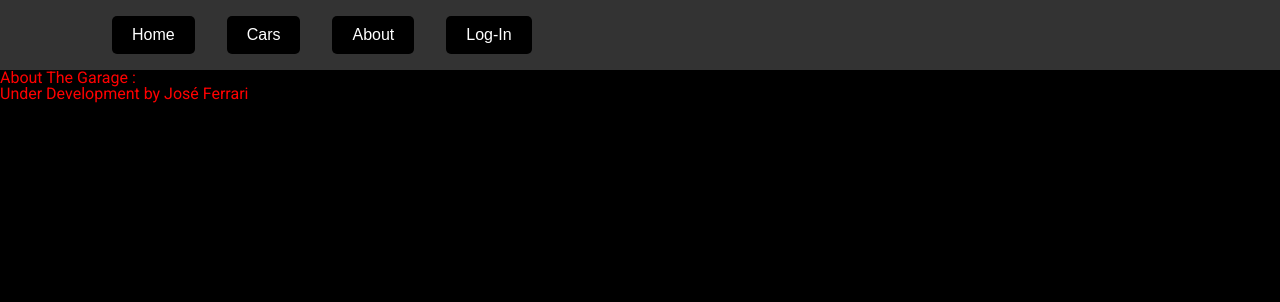
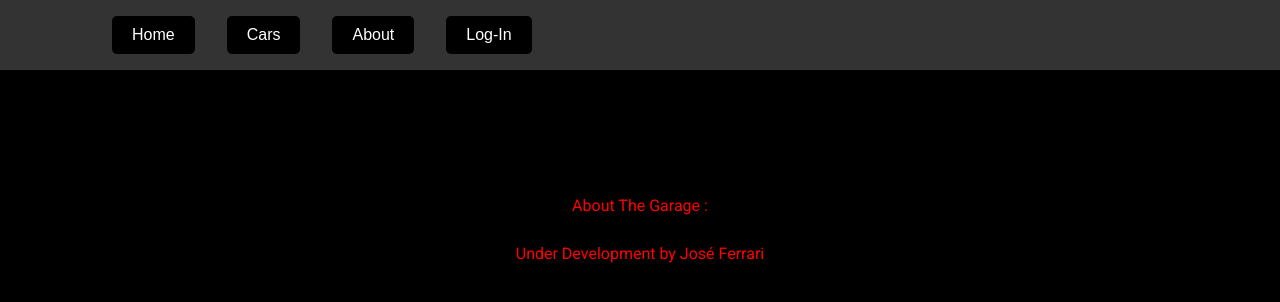
Before and after one commit to ferrarizaum/garage-front, a React (Create React App) app: page /about in a window 1280 px wide. Shown: the top 302 px of the page. Built offline with nearby package versions, Linux system fonts and the light colour scheme.

Commit message:
adding styles for aboutpage and loginpage

```diff
--- a/src/pages/AboutPage.jsx
+++ b/src/pages/AboutPage.jsx
@@ -7,9 +7,20 @@ const AboutPage = () => {
       <div>
         <Navbar />
       </div>
-      <div>
-        <h1 style={{ color: "red" }}>About The Garage :</h1>
-        <h2 style={{ color: "red" }}>Under Development by José Ferrari</h2>
+      <div
+        style={{
+          display: "flex",
+          flexDirection: "column",
+          textAlign: "center",
+          marginTop: "8em",
+        }}
+      >
+        <div>
+          <h1 style={{ color: "red" }}>About The Garage :</h1>
+        </div>
+        <div style={{ marginTop: "2em" }}>
+          <h2 style={{ color: "red" }}>Under Development by José Ferrari</h2>
+        </div>
       </div>
     </div>
   );
--- a/src/pages/LoginPage.jsx
+++ b/src/pages/LoginPage.jsx
@@ -33,6 +33,7 @@ const LoginPage = () => {
               </div>
               <div>
                 <input
+                  style={{ borderRadius: "5px" }}
                   type="email"
                   value={email}
                   onChange={(e) => setEmail(e.target.value)}
@@ -45,6 +46,7 @@ const LoginPage = () => {
               </div>
               <div>
                 <input
+                  style={{ borderRadius: "5px" }}
                   type="password"
                   value={password}
                   onChange={(e) => setPassword(e.target.value)}
```
